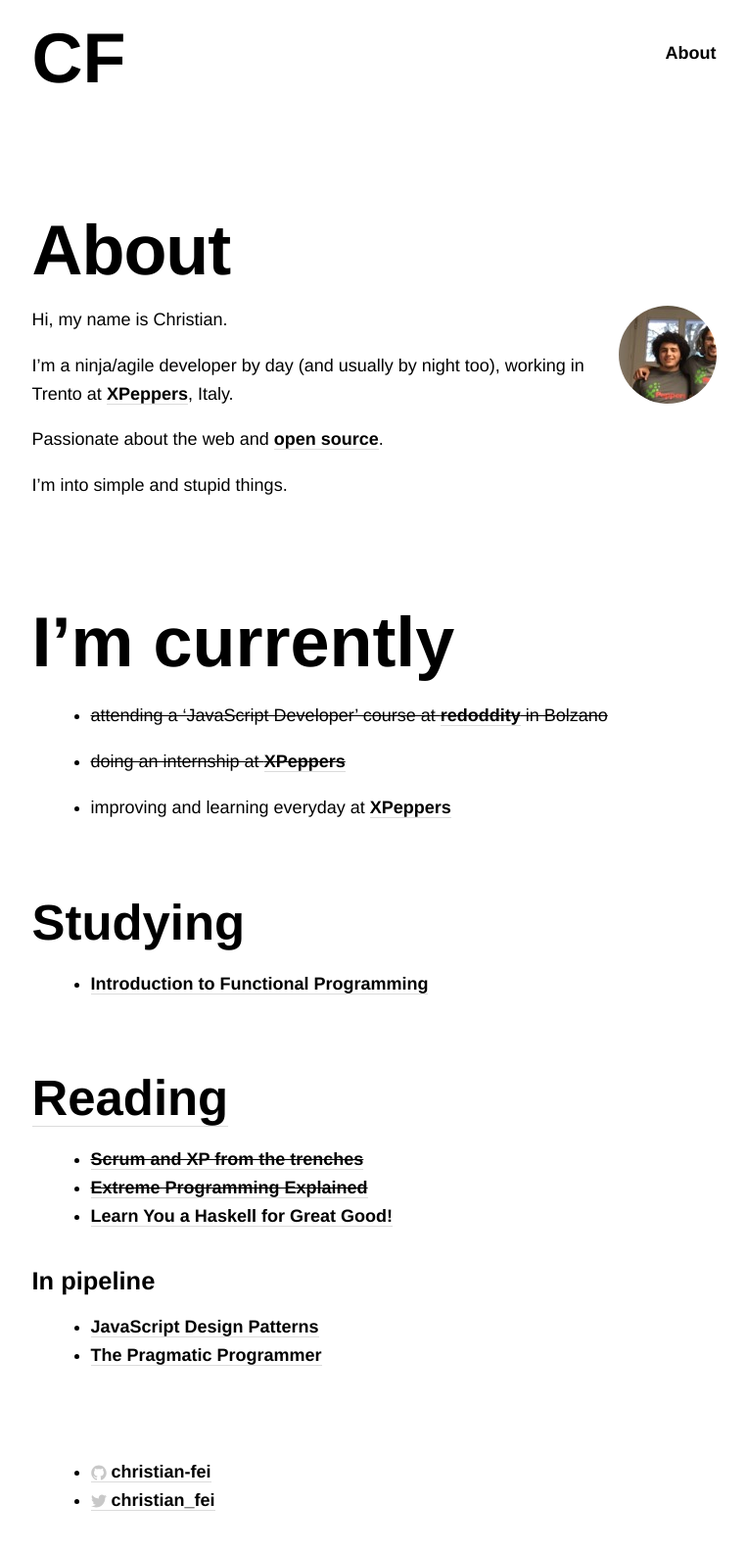
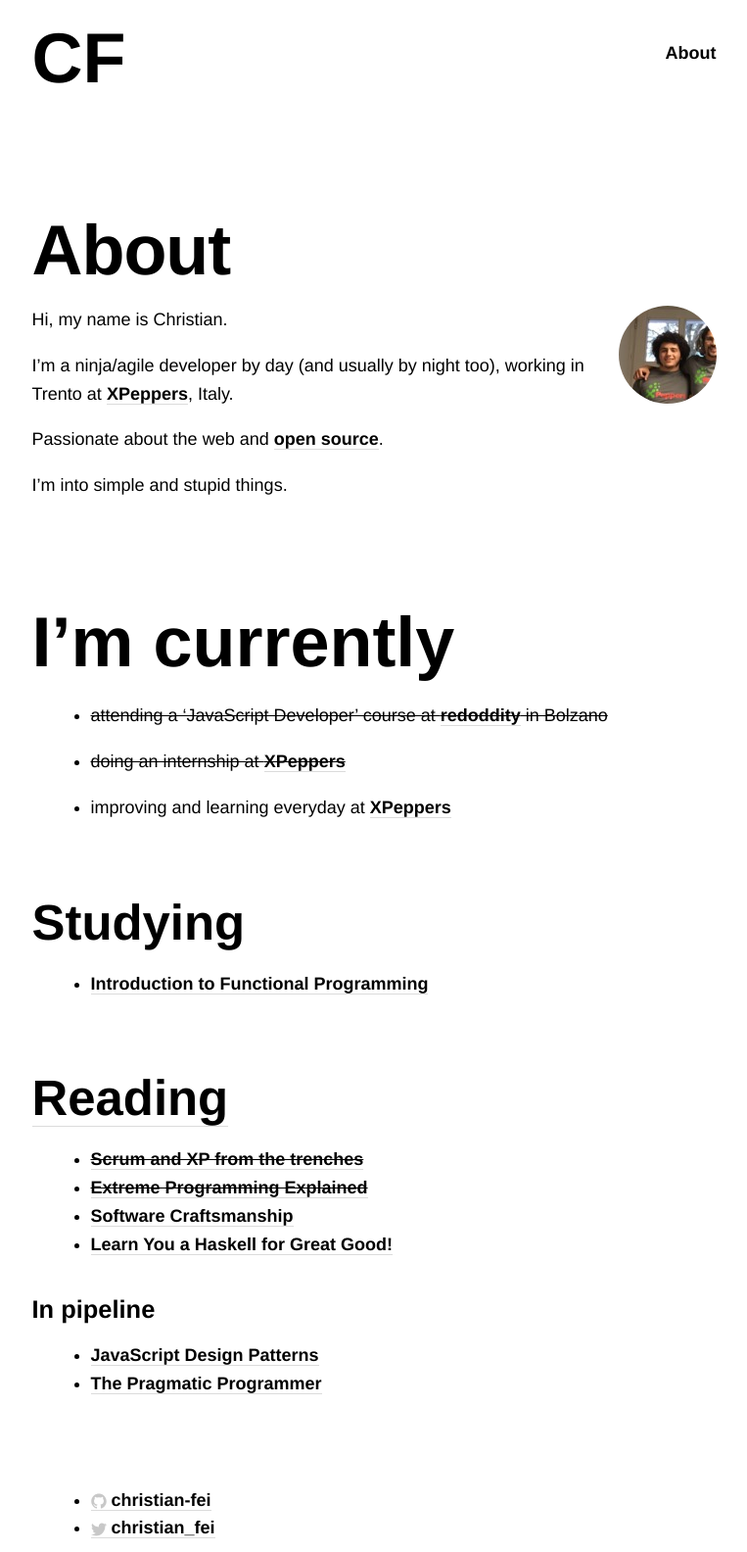
Before and after one commit to christian-fei/christian-fei.github.io-pandoc, a Jekyll site: the page built from about.md, in a window 1280 px wide. Shown: the whole page at 98% size, without its empty margins (258-1021 px from the left). Built offline with Jekyll 4.4.1, drawn with Linux system fonts in a browser that asks for light colours; Markdown is read by kramdown in place of the engine named in the settings; before the commit the page ends 1555 px from its top, so only the background shows below that.

Commit message:
added socra to list of books currently reading

```diff
--- a/about.md
+++ b/about.md
@@ -35,6 +35,7 @@ I'm into simple and stupid things.
 
 - ~~[Scrum and XP from the trenches](https://www.goodreads.com/book/show/2455391.Scrum_and_XP_from_the_Trenches)~~
 - ~~[Extreme Programming Explained](https://www.goodreads.com/book/show/67833.Extreme_Programming_Explained)~~
+- [Software Craftsmanship](https://www.goodreads.com/book/show/18054154-software-craftsmanship)
 - [Learn You a Haskell for Great Good!](https://www.goodreads.com/book/show/6593810-learn-you-a-haskell-for-great-good)
 
 #### In pipeline
```
